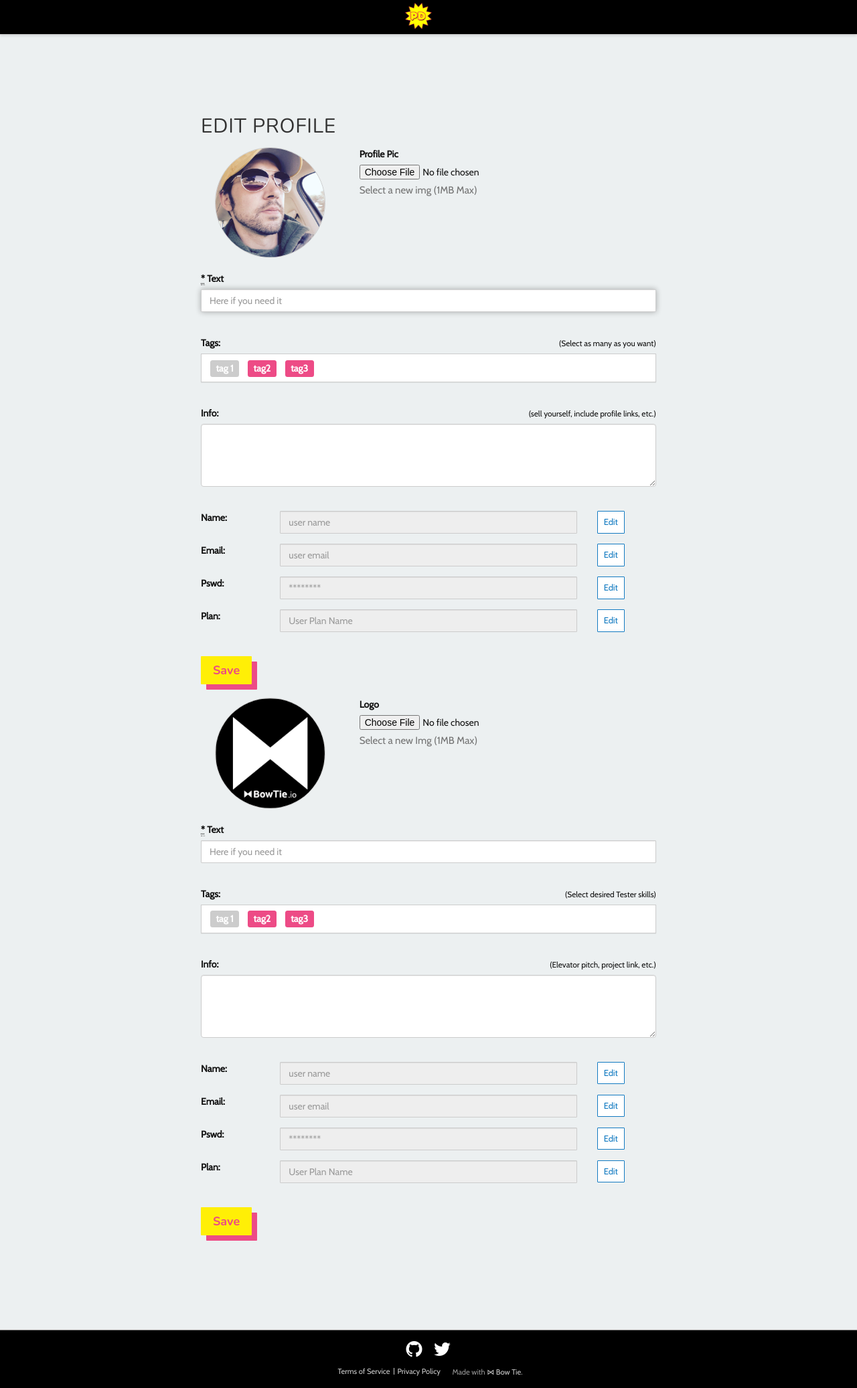
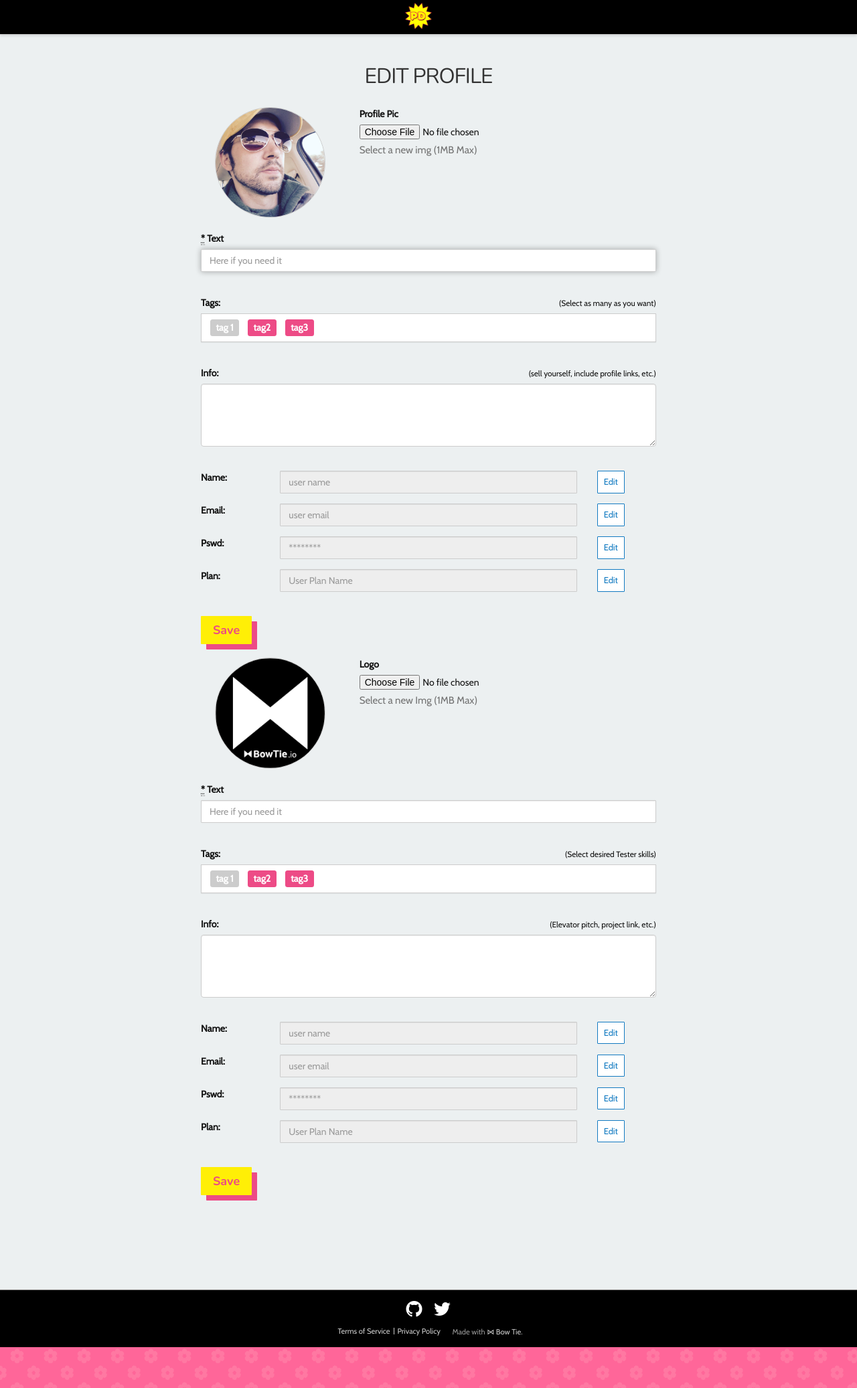
Before and after one commit to bowtie-io/promdate, a Jekyll site: the page built from account.md, in a window 1280 px wide. Shown: the whole page at 67% size. Built offline with Jekyll 4.4.1, drawn with Linux system fonts in a browser that asks for light colours.

Commit message:
rework page titles/headers for consistency and add responsive styles

```diff
--- a/_layouts/account.html
+++ b/_layouts/account.html
@@ -10,6 +10,9 @@
       <div id="content">
         <div class="section-alt">
           <div class="wrapper">
+            <header class="post-header">
+              <h1 class="post-title">{{ page.title }}</h1>
+            </header>
             {{ content }}
           </div>
         </div>
--- a/_sass/theme.scss
+++ b/_sass/theme.scss
@@ -744,11 +744,15 @@
 
 .jk {
 	#content {
-		.section{
+		.section, .section-alt {
 		 padding-top:2vh !important;
 		}
 		.post-title,.page-heading {
 			font-size:2.25em;
+		}
+		.post-title {
+			text-align:center;
+			margin:5px auto;
 		}
 		h1, h2, h3, h4, p {
 			text-align:left;
@@ -2615,11 +2619,24 @@
 	}
 	.plan.prominent-plan {
 		margin-top: 30px;
-}
-.profilepic {
-	max-width:80%;
-	height:200px;
-}
+	}
+	.profilepic {
+		max-width:80%;
+		height:200px;
+	}
+	.jk #content{
+		.post-title,.page-heading {
+		font-size:2em;
+		text-align: center;
+		margin: 5px auto;
+		position: fixed;
+		top: 1%;
+		z-index: 5000;
+		width: 50%;
+		left: 25%;
+		color:#fff;
+		}
+	}
 }
 
 
@@ -2744,6 +2761,12 @@
 		max-height:200px;
 		max-width:200px;
 	}
+	.jk #content{
+		.post-title,.page-heading {
+		font-size:1.4em;
+		margin:11px auto;
+		}
+	}
 }
 
 @media (max-width: 360px) {
--- a/browse.html
+++ b/browse.html
@@ -4,7 +4,7 @@
 permalink: /browse/
 ---
 
-<h1 style="text-align:center; margin-bottom:20px !Important;">Let's Dance!</h1>
+<h1 class="post-title">Let's Dance!</h1>
 
   <div class="potentials" style="height:600px; overflow: hidden;">
       <ul id="potential_matches">
```
Also changed, not shown: account.md (+1 -3 lines), matches.md (+2 -1 lines).
